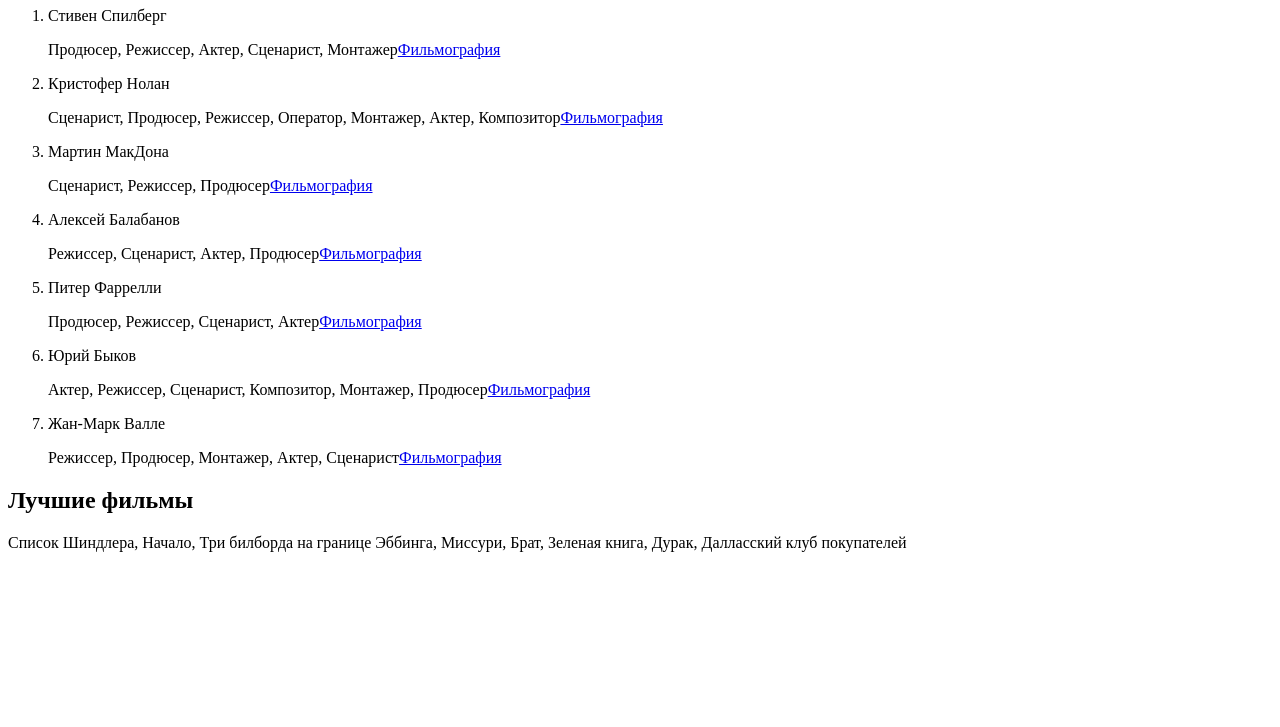
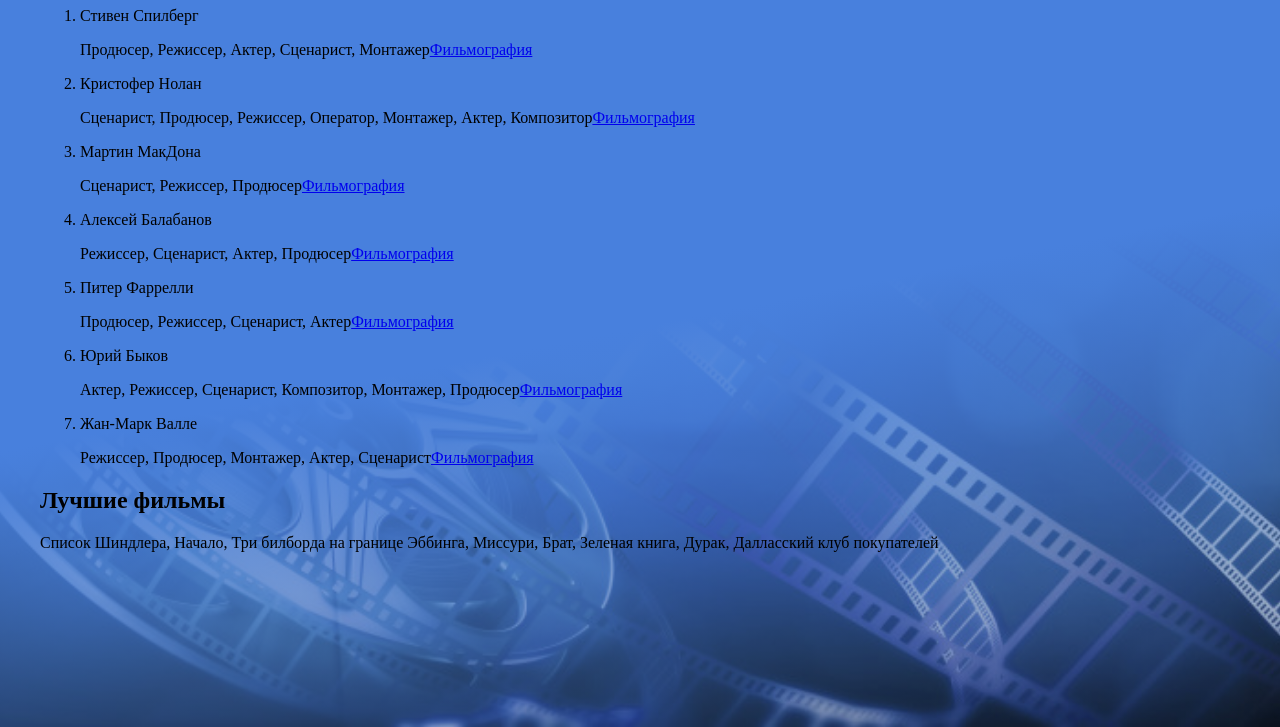
Before and after one commit to DinaraDervel/itgirlschool2023-week14, a plain HTML site: page index.html in a window 1280 px wide. Shown: the part 73-800 px from the top of the page. Drawn offline with Linux system fonts and the light colour scheme.

Commit message:
add background style

```diff
--- a/assets/js/index.js
+++ b/assets/js/index.js
@@ -43,8 +43,8 @@ const arrayOfDirectors = [
     },
 ];
 const listOfDirectors = document.querySelector(".list");
+const listOfBestFilms = document.querySelector(".films");
 const arrayOfBestFilms = [];
-const listOfBestFilms = document.querySelector(".films");
 let i = 0;
 
 
--- a/assets/styles/style.css
+++ b/assets/styles/style.css
@@ -0,0 +1,21 @@
+html {
+  height: 100%;
+}
+.bg {
+  background-image: linear-gradient(
+      349deg,
+      rgba(23, 40, 60, 0.29744397759103647) 0%,
+      rgba(72, 128, 221, 1) 50%,
+      rgba(72, 128, 221, 1) 73%
+    ),
+    url("../images/background.jpg");
+
+  background-position: center;
+  background-repeat: no-repeat;
+  background-size: cover;
+}
+.container {
+  max-width: 1200px;
+  width: 100%;
+  margin: 0 auto;
+}
--- a/index.html
+++ b/index.html
@@ -7,11 +7,13 @@
     <link rel="stylesheet" href="./assets/styles/style.css" />
     <title>week14</title>
   </head>
-  <body>
-    <h1>Мои любимые режиссеры</h1>
-    <ol class="list"></ol>
-    <h2>Лучшие фильмы</h2>
-    <p class="films"></p>
+  <body class="bg">
+    <div class="container">
+      <h1>Мои любимые режиссеры</h1>
+      <ol class="list"></ol>
+      <h2>Лучшие фильмы</h2>
+      <p class="films"></p>
+    </div>
     <script src="./assets/js/index.js"></script>
   </body>
 </html>
```
Also changed, not shown: assets/images/background.jpg (added).
